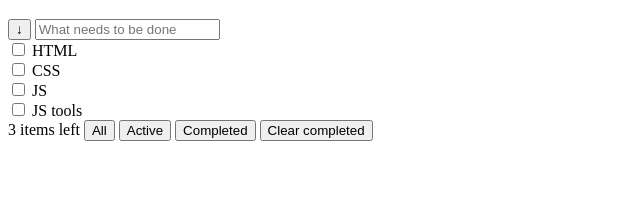
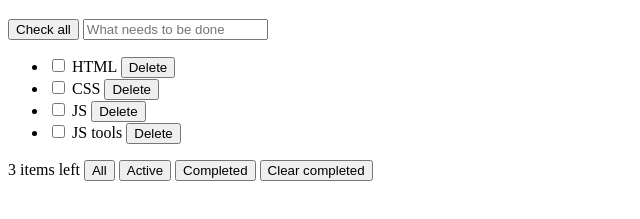
Before and after one commit to ok-technopolis-autumn-2022/Emelyanov_Vitaliy, a plain HTML site: page main.html in a window 1280 px wide. Shown: the part 61-280 px from the top of the page, without its empty margins (0-640 px from the left). Drawn offline with Linux system fonts and the light colour scheme.

Commit message:
edited after first review

```diff
--- a/main.html
+++ b/main.html
@@ -7,37 +7,63 @@
         <h1>TODO</h1>
         <div class="main-box">
             <header class="box-header">
-                <input type="button" value="↓" class="hider-button">
+                <button class="check-button">
+                    Check all
+                </button>
                 <input placeholder="What needs to be done" class="main-input">
             </header>
-            <section class="todo-list">
-                <div class="todo-thing">
+            <ul class="todo-list">
+                <li class="todo-thing">
                     <input type="checkbox" class="done-checkbox">
                     HTML
-                </div>
-                <div class="todo-thing">
+                    <button class="delete-button">
+                        Delete
+                    </button>
+                    <input class="edit-todo-thing" value="HTML" hidden="hidden">
+                </li>
+                <li class="todo-thing">
                     <input type="checkbox" class="done-checkbox">
                     CSS
-                </div>
-                <div class="todo-thing">
+                    <button class="delete-button">
+                        Delete
+                    </button>
+                    <input class="edit-todo-thing" value="CSS" hidden="hidden">
+                </li>
+                <li class="todo-thing">
                     <input type="checkbox" class="done-checkbox">
                     JS
-                </div>
-                <div class="todo-thing">
+                    <button class="delete-button">
+                        Delete
+                    </button>
+                    <input class="edit-todo-thing" value="JS" hidden="hidden">
+                </li>
+                <li class="todo-thing">
                     <input type="checkbox" class="done-checkbox">
                     JS tools
-                </div>
-            </section>
+                    <button class="delete-button">
+                        Delete
+                    </button>
+                    <input class="edit-todo-thing" value="JS Tools" hidden="hidden">
+                </li>
+            </ul>
             <footer class="box-footer">
                 <span class="footer-sign">
                     3 items left
                 </span>
                 <span class="selector">
-                    <input class="active-button" type="button" value="All">
-                    <input class="button" type="button" value="Active">
-                    <input class="button" type="button" value="Completed">
+                    <button class="active-button">
+                        All
+                    </button>
+                    <button class="button">
+                        Active
+                    </button>
+                    <button class="button">
+                        Completed
+                    </button>
                 </span>
-                <input class="button" type="button" value="Clear completed">
+                <button class="button">
+                    Clear completed
+                </button>
             </footer>
         </div>
     </body>
```
